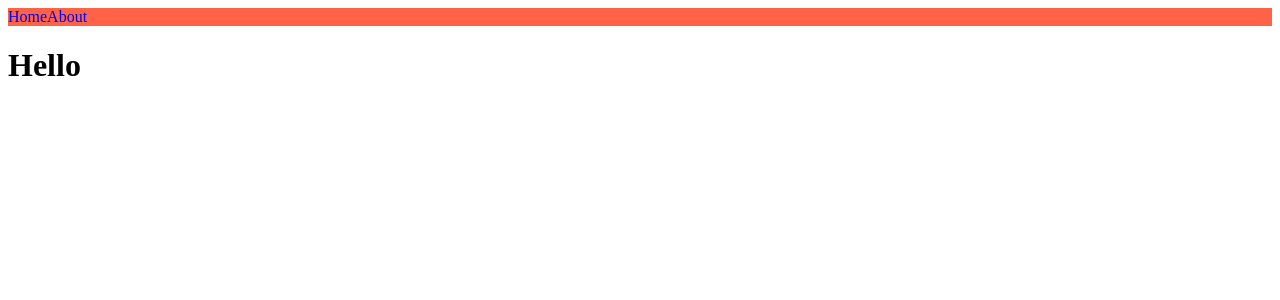
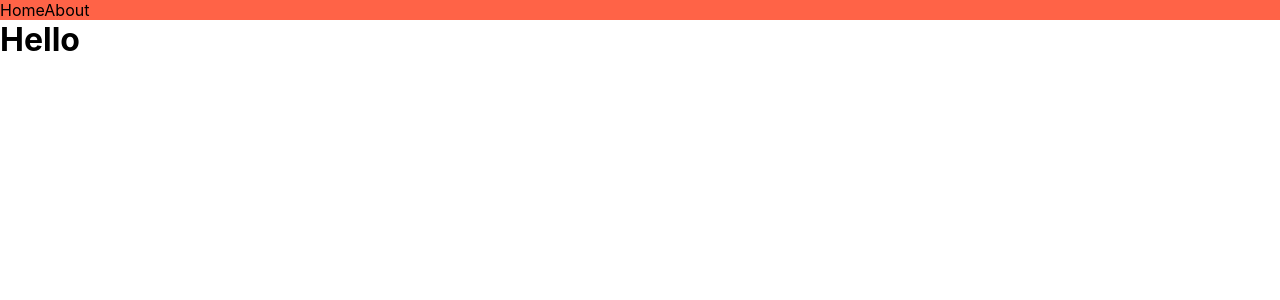
Before and after one commit to front-chan/next-study3, a Next.js app: page / in a window 1280 px wide. Shown: the top 300 px of the page. Built offline with nearby package versions, Linux system fonts and the light colour scheme.

Commit message:
custom app study

```diff
--- /dev/null
+++ b/pages/_app.js
@@ -0,0 +1,17 @@
+import NavBar from "../components/NavBar";
+import "../styles/globals.css";
+
+export default function App({ Component, pageProps }) {
+    return (
+        <div>
+            <NavBar />
+            <Component {...pageProps} />
+            {/* <span>Hello</span> */}
+            {/* <style jsx global>{`
+                a {
+                    color: white;
+                }
+            `}</style> */}
+        </div>
+    );
+}
--- a/pages/about.js
+++ b/pages/about.js
@@ -1,9 +1,6 @@
-import NavBar from "../components/NavBar";
-
 export default function About() {
     return (
         <div>
-            <NavBar />
             <h1>About</h1>
         </div>
     );
--- a/pages/index.js
+++ b/pages/index.js
@@ -1,11 +1,13 @@
-import NavBar from "../components/NavBar";
-
 export default function Home() {
     return (
         <div>
-            <NavBar />
             <h1>Hello</h1>
             {/* <h1 className="active">Hello</h1> */}
+            {/* <style jsx global>{`
+                a {
+                    color: white;
+                }
+            `}</style> */}
         </div>
     );
 }
```
